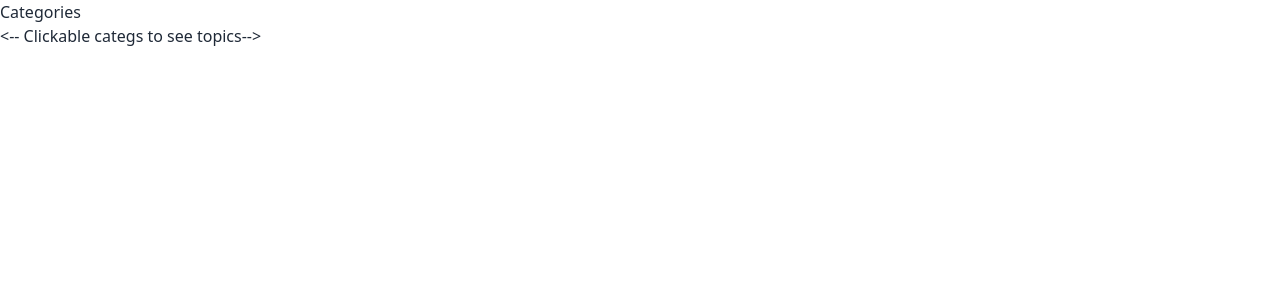
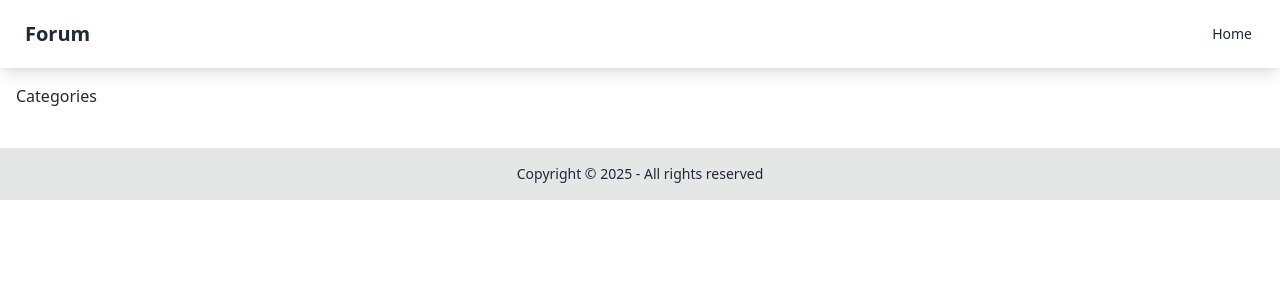
Before and after one commit to kraktus/Django-forum-template, a Django app: page / in a window 1280 px wide. Shown: the top 300 px of the page. Run offline with Django 5.2, Linux system fonts and the light colour scheme; data that the repository does not hold is empty; some libraries are stand-ins or nearby versions.

Commit message:
style: Modernize forum templates using DaisyUI components

```diff
--- a/forum/templates/forum/base.html
+++ b/forum/templates/forum/base.html
@@ -1,12 +1,31 @@
 <!DOCTYPE html>
-<html>
+<html data-theme="light">
     <head>
         <link href="https://cdn.jsdelivr.net/npm/daisyui@4.12.23/dist/full.min.css" rel="stylesheet" type="text/css" />
         <script src="https://cdn.tailwindcss.com"></script>
-        <title>Forum</title>
+        <title>Forum - {% block title %}Home{% endblock title %}</title>
     </head>
 
     <body>
-    {% block content %}{% endblock content %}
+        <div class="navbar bg-base-100 shadow-lg">
+            <div class="flex-1">
+                <a href="{% url 'index' %}" class="btn btn-ghost text-xl">Forum</a>
+            </div>
+            <div class="flex-none">
+                <ul class="menu menu-horizontal px-1">
+                    <li><a href="{% url 'index' %}">Home</a></li>
+                </ul>
+            </div>
+        </div>
+
+        <div class="container mx-auto p-4">
+            {% block content %}{% endblock content %}
+        </div>
+
+        <footer class="footer footer-center p-4 bg-base-300 text-base-content">
+            <div>
+                <p>Copyright © 2025 - All rights reserved</p>
+            </div>
+        </footer>
     </body>
 </html>
--- a/forum/templates/forum/index.html
+++ b/forum/templates/forum/index.html
@@ -1,11 +1,24 @@
-
 {% extends 'forum/base.html' %}
 
+{% block title %}Categories{% endblock title %}
+
 {% block content %}
-	<h2>Categories</h2>
-	<-- Clickable categs to see topics-->
-	<ul>
-		{% for categ_with_topic in categs_with_topics %}
-			<li><a href="{% url 'category' categ_with_topic.0.slug categ_with_topic.0.id %}">{{ categ_with_topic.0.title },categ_with_topic.1 }</a></li>
-		{% endfor %}
+    <div class="prose max-w-none mb-6">
+        <h1>Categories</h1>
+    </div>
+
+    <div class="grid gap-4">
+        {% for categ_with_topic in categs_with_topics %}
+        <div class="card bg-base-100 shadow-xl">
+            <div class="card-body">
+                <h2 class="card-title">{{ categ_with_topic.0.title }}</h2>
+                <p>Topics: {{ categ_with_topic.1 }}</p>
+                <div class="card-actions justify-end">
+                    <a href="{% url 'category' categ_with_topic.0.slug categ_with_topic.0.id %}"
+                       class="btn btn-primary">View Topics</a>
+                </div>
+            </div>
+        </div>
+        {% endfor %}
+    </div>
 {% endblock content %}
```
Also changed, not shown: forum/templates/forum/topic.html (+38 -0 lines).
